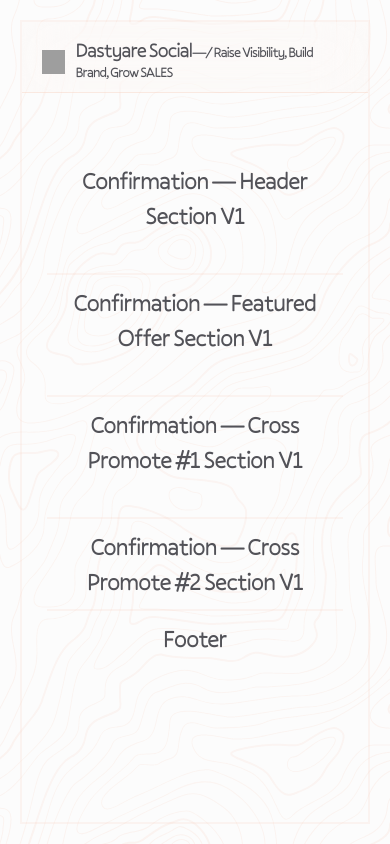
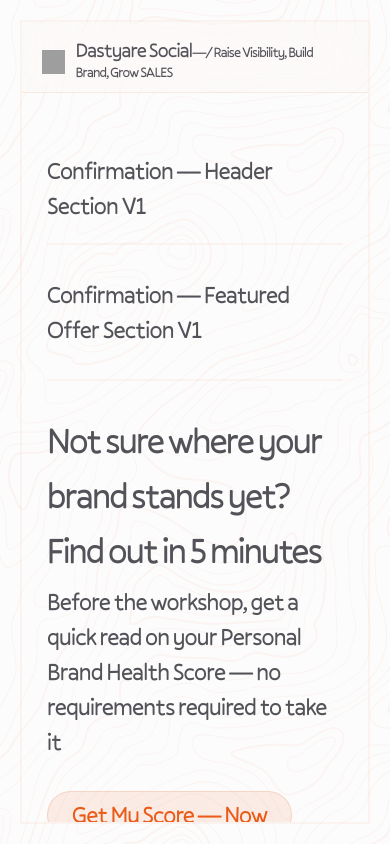
Before and after one commit to dastyare-social-team/workshop.dastyare.social, a Next.js app: page /confirmation/v1 in a window 390 px wide. Built offline with nearby package versions, Linux system fonts and the light colour scheme; grey boxes are pictures that could not be loaded.

Commit message:
feat: enhance confirmation sections and add section wrapper

```diff
--- a/src/app/(routes)/confirmation/v1/_sections/confirmation-header.tsx
+++ b/src/app/(routes)/confirmation/v1/_sections/confirmation-header.tsx
@@ -2,11 +2,9 @@
 
 const ConfirmationHeaderSectionV1 = () => {
   return (
-    <>
-      <p className="w-full text-center border-primary/5 py-2.5">
-        Confirmation — Header Section V1
-      </p>
-    </>
+    <div className="flex flex-col pb-5">
+      <p className="">Confirmation — Header Section V1</p>
+    </div>
   );
 };
 
--- a/src/app/(routes)/confirmation/v1/_sections/cross-promote-num1.tsx
+++ b/src/app/(routes)/confirmation/v1/_sections/cross-promote-num1.tsx
@@ -1,12 +1,35 @@
 "use client";
 
-const ConfirmationCrossPromoteNum1SectionV1 = () => {
+import { Button } from "@/components/button";
+import SectionWrapper from "@/components/section-wrapper";
+import Link from "next/link";
+
+const ConfirmationCrossPromoteNum1SectionV1 = ({
+  headline,
+  body,
+  primary_cta,
+  primary_cta_url,
+}: {
+  headline: string;
+  body: string;
+  primary_cta: string;
+  primary_cta_url: string;
+}) => {
   return (
-    <>
-      <p className="w-full text-center border-t-2 border-primary/5 py-2.5">
-        Confirmation — Cross Promote #1 Section V1
-      </p>
-    </>
+    <SectionWrapper className="md:flex-row-reverse">
+      <div className="flex flex-col flex-1 gap-y-8">
+        <div className="flex flex-col gap-y-1.5">
+          <h2>{headline}</h2>
+          <p>{body}</p>
+        </div>
+
+        <Link href={primary_cta_url} target="_blank" rel="noopener noreferrer">
+          <Button>{primary_cta}</Button>
+        </Link>
+      </div>
+
+      <div className="aspect-square flex-1 bg-primary/[1%] border-2 border-primary/5"></div>
+    </SectionWrapper>
   );
 };
 
--- a/src/app/(routes)/confirmation/v1/_sections/cross-promote-num2.tsx
+++ b/src/app/(routes)/confirmation/v1/_sections/cross-promote-num2.tsx
@@ -1,12 +1,35 @@
 "use client";
 
-const ConfirmationCrossPromoteNum2SectionV1 = () => {
+import { Button } from "@/components/button";
+import SectionWrapper from "@/components/section-wrapper";
+import Link from "next/link";
+
+const ConfirmationCrossPromoteNum2SectionV1 = ({
+  headline,
+  body,
+  primary_cta,
+  primary_cta_url,
+}: {
+  headline: string;
+  body: string;
+  primary_cta: string;
+  primary_cta_url: string;
+}) => {
   return (
-    <>
-      <p className="w-full text-center border-t-2 border-primary/5 py-2.5">
-        Confirmation — Cross Promote #2 Section V1
-      </p>
-    </>
+    <SectionWrapper>
+      <div className="flex flex-col flex-1 gap-y-8">
+        <div className="flex flex-col gap-y-1.5">
+          <h2>{headline}</h2>
+          <p>{body}</p>
+        </div>
+
+        <Link href={primary_cta_url} target="_blank" rel="noopener noreferrer">
+          <Button>{primary_cta}</Button>
+        </Link>
+      </div>
+
+      <div className="aspect-square flex-1 bg-primary/[1%] border-2 border-primary/5"></div>
+    </SectionWrapper>
   );
 };
 
--- a/src/app/(routes)/confirmation/v1/_sections/featured-offer.tsx
+++ b/src/app/(routes)/confirmation/v1/_sections/featured-offer.tsx
@@ -1,12 +1,12 @@
 "use client";
+
+import SectionWrapper from "@/components/section-wrapper";
 
 const ConfirmationFeaturedOfferSectionV1 = () => {
   return (
-    <>
-      <p className="w-full text-center border-t-2 border-primary/5 py-2.5">
-        Confirmation — Featured Offer Section V1
-      </p>
-    </>
+    <SectionWrapper>
+      <p>Confirmation — Featured Offer Section V1</p>
+    </SectionWrapper>
   );
 };
 
--- a/src/app/(routes)/layout.tsx
+++ b/src/app/(routes)/layout.tsx
@@ -30,7 +30,7 @@
         <Header />
 
         <div className="pt-15 px-6.25 sm:pt-20 sm:px-12.5 flex flex-col items-center flex-1 w-full h-full">
-          <div className="lg:w-3xl w-full h-full pb-6.25 sm:pb-12.5">
+          <div className="lg:max-w-5xl w-full h-full">
             {children}
 
             <Footer />
--- a/src/components/button.tsx
+++ b/src/components/button.tsx
@@ -5,7 +5,7 @@
 import { cn } from "@/lib/utils";
 
 const buttonVariants = cva(
-  "inline-flex items-center justify-center rounded-full transition-all disabled:pointer-events-none disabled:opacity-60 outline-none cursor-pointer select-none text-[24px] px-6 py-0.5 tracking-[-1px]",
+  "inline-flex items-center justify-center rounded-full transition-all disabled:pointer-events-none disabled:opacity-60 outline-none cursor-pointer select-none text-[24px] px-6 py-0.5 tracking-[-1px] line-clamp-1",
   {
     variants: {
       variant: {
--- /dev/null
+++ b/src/components/section-wrapper.tsx
@@ -0,0 +1,24 @@
+"use client";
+
+import { cn } from "@/lib/utils";
+
+const SectionWrapper = ({
+  children,
+  className,
+}: {
+  children: React.ReactNode;
+  className?: string;
+}) => {
+  return (
+    <div
+      className={cn(
+        "flex flex-col md:flex-row md:items-center gap-y-10 gap-x-15 border-t-2 border-primary/5 pt-8 pb-8 md:pt-16 md:pb-20",
+        className,
+      )}
+    >
+      {children}
+    </div>
+  );
+};
+
+export default SectionWrapper;
--- a/src/components/window-layout.tsx
+++ b/src/components/window-layout.tsx
@@ -23,7 +23,7 @@
     );
 
   return (
-    <article className="prose prose-headings:font-normal prose-headings:tracking-tighter prose-code:font-normal prose-headings:text-secondary prose-code:text-secondary prose-p:text-secondary prose-code:tracking-tight prose-a:text-primary prose-a:no-underline prose-a:bg-primary/10 max-w-none prose-h1:text-[40px] prose-h1:leading-[60px] prose-h2:text-[36px] prose-h2:leading-[55px] prose-h3:text-[32px] prose-h3:leading-[50px] prose-h4:text-[30px] prose-h4:leading-[45px] prose-h5:text-[26px] prose-h5:leading-[40px] prose-h6:text-[24px] prose-h6:leading-[35px] prose-p:text-[24px] prose-p:leading-[35px]">
+    <article className="prose prose-headings:font-normal prose-headings:tracking-tighter prose-code:font-normal prose-headings:text-secondary prose-code:text-secondary prose-p:text-secondary prose-code:tracking-tight prose-a:text-primary prose-a:no-underline max-w-none prose-h1:text-[40px] prose-h1:leading-[60px] prose-h2:text-[36px] prose-h2:leading-[55px] prose-h3:text-[32px] prose-h3:leading-[50px] prose-h4:text-[30px] prose-h4:leading-[45px] prose-h5:text-[26px] prose-h5:leading-[40px] prose-h6:text-[24px] prose-h6:leading-[35px] prose-p:text-[24px] prose-p:leading-[35px] prose-headings:my-0 prose-p:my-0">
       <MDXRemote {...source} components={mdxComponents} />
     </article>
   );
--- a/src/content/confirmation-page/v1.mdx
+++ b/src/content/confirmation-page/v1.mdx
@@ -7,6 +7,16 @@
 
 <ConfirmationFeaturedOfferSectionV1 />
 
-<ConfirmationCrossPromoteNum1SectionV1 />
+<ConfirmationCrossPromoteNum1SectionV1
+  headline="Not sure where your brand stands yet? Find out in 5 minutes"
+  body="Before the workshop, get a quick read on your Personal Brand Health Score — no requirements required to take it"
+  primary_cta="Get My Score — Now"
+  primary_cta_url="https://quiz.dastyare.social"
+/>
 
-<ConfirmationCrossPromoteNum2SectionV1 />
+<ConfirmationCrossPromoteNum2SectionV1
+  headline="Want something to read before the workshop?"
+  body="Grab the founder's guide to personal branding — positioning, content structure, and how to turn attention into demand"
+  primary_cta="Get My Guide — Now"
+  primary_cta_url="https://magnet.dastyare.social"
+/>
```
